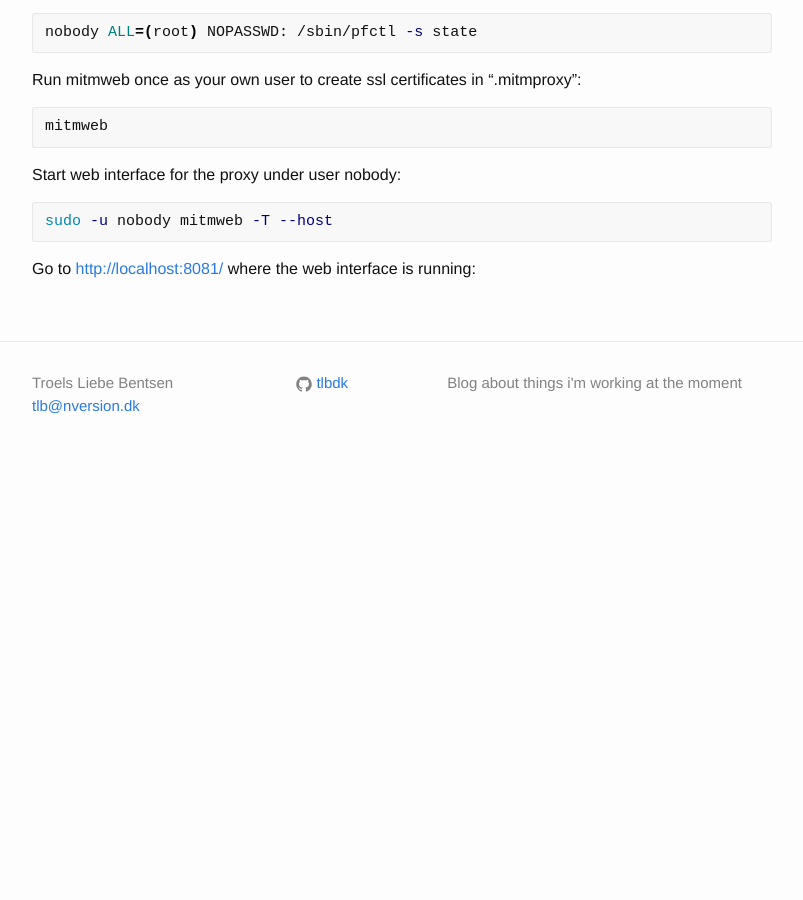
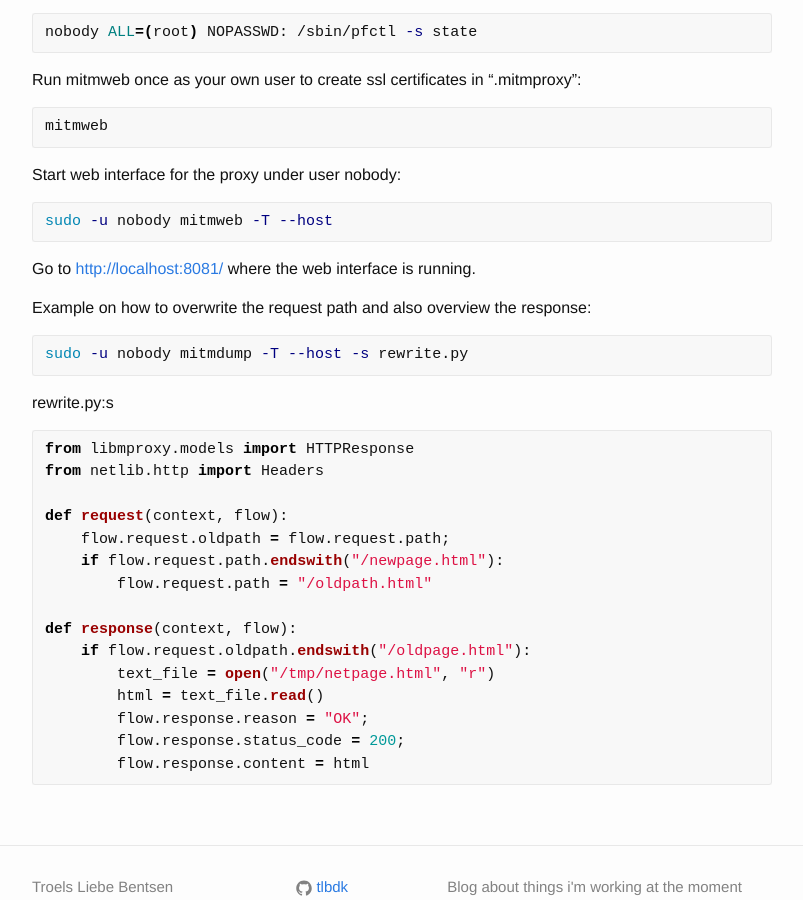
Before and after one commit to tlbdk/tlbdk.github.io, a Jekyll site: the page built from _posts/2016-04-19-redirect-outgoing-traffic-for-user-on-mac.md, in a window 1280 px wide and 900 px high, scrolled down 699 px. Shown: the whole window, without its empty margins (238-1041 px from the left). Built offline with Jekyll 4.4.1, drawn with Linux system fonts in a browser that asks for light colours; before the commit the page ends 1176 px from its top, so only the background shows below that.

Commit message:
Added a sample rewrite script

````diff
--- a/_posts/2016-04-19-redirect-outgoing-traffic-for-user-on-mac.md
+++ b/_posts/2016-04-19-redirect-outgoing-traffic-for-user-on-mac.md
@@ -47,4 +47,30 @@ Start web interface for the proxy under user nobody:
 sudo -u nobody mitmweb -T --host
 ```
 
-Go to <http://localhost:8081/> where the web interface is running:
+Go to <http://localhost:8081/> where the web interface is running.
+
+Example on how to overwrite the request path and also overview the response:
+
+``` bash
+sudo -u nobody mitmdump -T --host -s rewrite.py
+```
+
+rewrite.py:s
+
+``` python
+from libmproxy.models import HTTPResponse
+from netlib.http import Headers
+
+def request(context, flow):
+    flow.request.oldpath = flow.request.path;
+    if flow.request.path.endswith("/newpage.html"):
+        flow.request.path = "/oldpath.html"
+
+def response(context, flow):
+    if flow.request.oldpath.endswith("/oldpage.html"):
+        text_file = open("/tmp/netpage.html", "r")
+        html = text_file.read()
+        flow.response.reason = "OK";
+        flow.response.status_code = 200;
+        flow.response.content = html
+```
````
